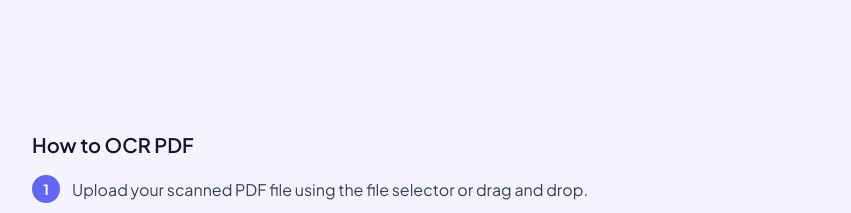
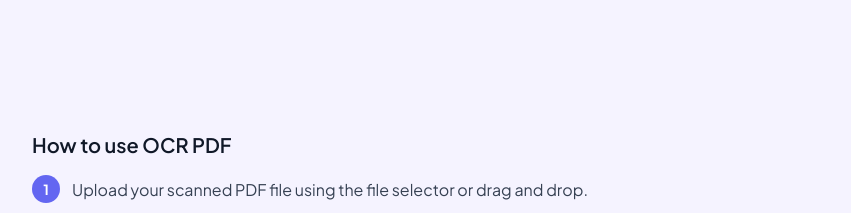
Before and after one commit to basharat-noushad/filetoolbox, a Next.js app: page /ocr-pdf in a window 1280 px wide. Shown: the part 1020-1233 px from the top of the page, without its empty margins (48-899 px from the left). Built offline with nearby package versions, Linux system fonts and the light colour scheme; no server answers.

Commit message:
Share a single HowTo heading with tool schema

```diff
--- a/src/components/tools/ToolLayout.tsx
+++ b/src/components/tools/ToolLayout.tsx
@@ -16,7 +16,7 @@ interface ToolLayoutProps {
 
 const ADS_ON = !!process.env.NEXT_PUBLIC_ADSENSE_ID && process.env.NEXT_PUBLIC_ADSENSE_ID !== 'ca-pub-XXXXXXXXXXXXXXXXX'
 
-export function ToolLayout({ tool, howToTitle, howToSteps, faqs, children }: ToolLayoutProps) {
+export function ToolLayout({ tool, howToTitle = `How to use ${tool.name}`, howToSteps, faqs, children }: ToolLayoutProps) {
   const serverProcessing = usesProcessingServer(tool.slug)
   const guides = BLOG_POSTS.filter(post => post.relatedTool === tool.slug || post.relatedTools.includes(tool.slug))
     .sort((a, b) => Number(b.relatedTool === tool.slug) - Number(a.relatedTool === tool.slug)).slice(0, 3)
@@ -52,7 +52,7 @@ export function ToolLayout({ tool, howToTitle, howToSteps, faqs, children }: Too
                 <AdBanner slot="below-tool" format="rectangle" />
               </div>
               <section className="mt-10">
-                <h2 className="text-xl font-semibold text-gray-900 mb-4">{howToTitle ?? `How to ${tool.name}`}</h2>
+                <h2 className="text-xl font-semibold text-gray-900 mb-4">{howToTitle}</h2>
                 <ol className="space-y-3">
                   {howToSteps.map((step, i) => (
                     <li key={i} className="flex gap-3">
```
